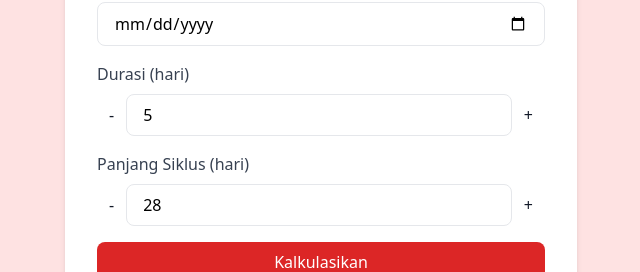
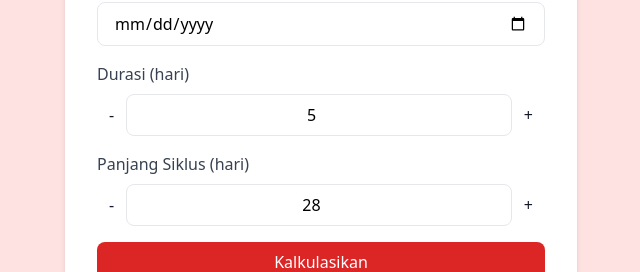
Before and after one commit to silviansi/feminsight, a Vue app: page / in a window 1280 px wide. Shown: the part 302-574 px from the top of the page, without its empty margins (319-959 px from the left). Built offline with nearby package versions, Linux system fonts and the light colour scheme.

Commit message:
membuat input field di tengah

```diff
--- a/src/views/Dashboard.vue
+++ b/src/views/Dashboard.vue
@@ -13,7 +13,7 @@
           <label for="duration" class="block text-gray-700 font-medium mb-2">Durasi (hari)</label>
           <div class="flex items-center">
             <button type="button" @click="updateValue('duration', -1)" class="text-gray-900 px-3 py-1">-</button>
-            <input type="number" id="duration" v-model="duration" class="w-full px-4 py-2 border rounded-lg focus:outline-none focus:ring-2 focus:ring-blue-500">
+            <input type="number" id="duration" v-model="duration" class="text-center w-full px-4 py-2 border rounded-lg focus:outline-none focus:ring-2 focus:ring-blue-500">
             <button type="button" @click="updateValue('duration', 1)" class="text-gray-900 px-3 py-1">+</button>
           </div>
           <p v-if="errors.duration" class="text-red-500 text-sm mt-1">{{ errors.duration }}</p>
@@ -22,7 +22,7 @@
           <label for="cycleLength" class="block text-gray-700 font-medium mb-2">Panjang Siklus (hari)</label>
           <div class="flex items-center">
             <button type="button" @click="updateValue('cycleLength', -1)" class="text-gray-900 px-3 py-1">-</button>
-            <input type="number" id="cycleLength" v-model="cycleLength" class="w-full px-4 py-2 border rounded-lg focus:outline-none focus:ring-2 focus:ring-blue-500">
+            <input type="number" id="cycleLength" v-model="cycleLength" class="text-center w-full px-4 py-2 border rounded-lg focus:outline-none focus:ring-2 focus:ring-blue-500">
             <button type="button" @click="updateValue('cycleLength', 1)" class="text-gray-900 px-3 py-1">+</button>
           </div>
           <p v-if="errors.cycleLength" class="text-red-500 text-sm mt-1">{{ errors.cycleLength }}</p>
```
